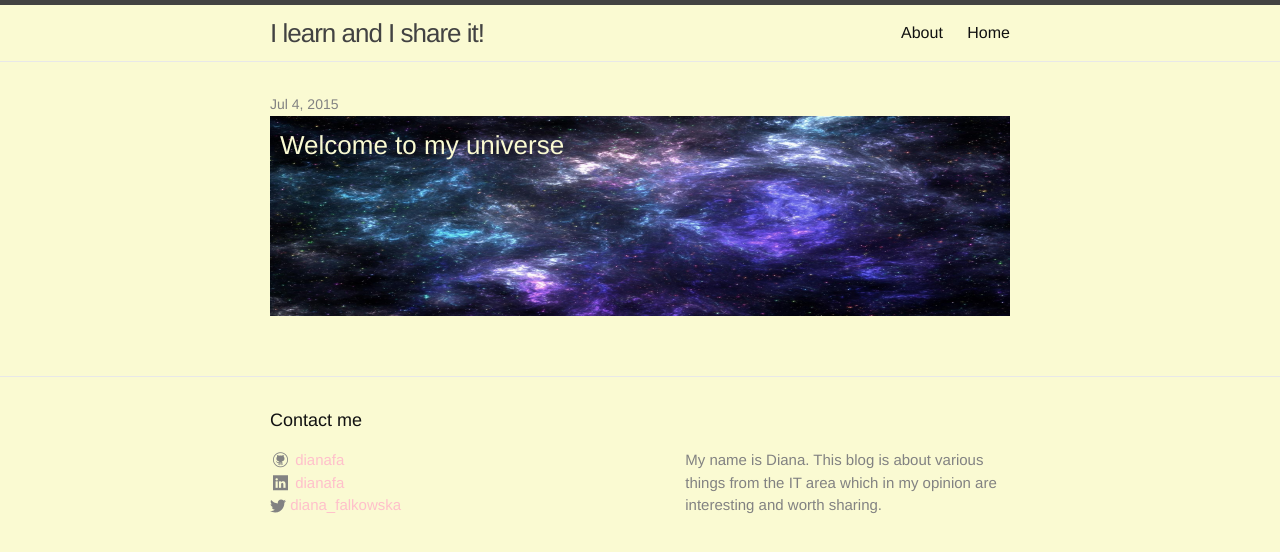
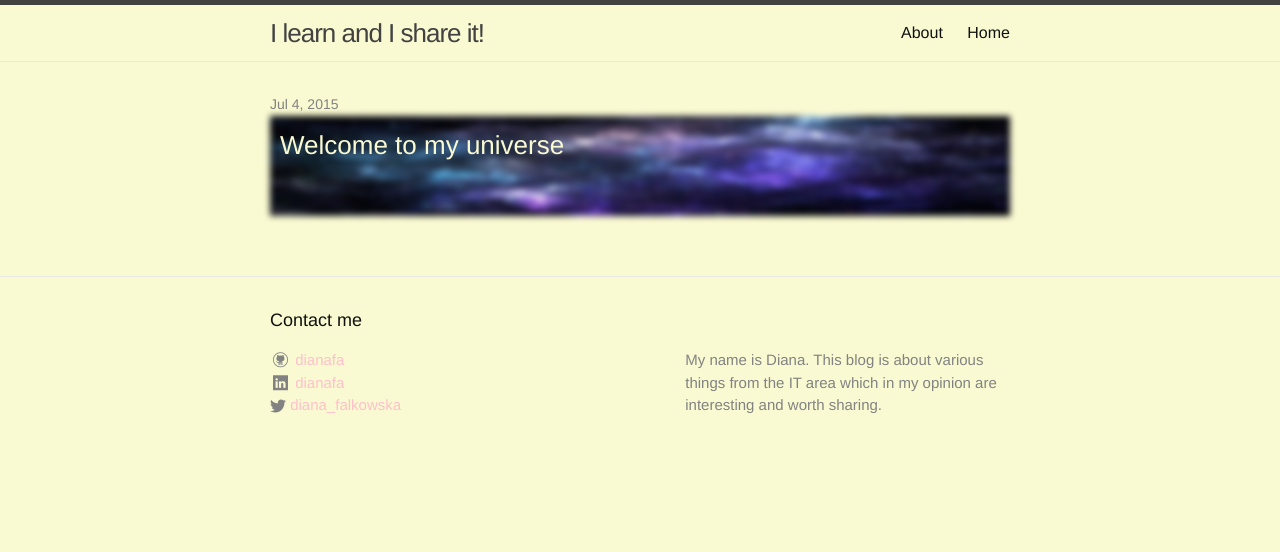
Before and after one commit to dianafa/dianafa.github.io, a Jekyll site: the page built from blog/index.html, in a window 1280 px wide. Shown: the top 552 px of the page. Built offline with Jekyll 4.4.1, drawn with Linux system fonts in a browser that asks for light colours.

Commit message:
add blur and hover effects

```diff
--- a/_sass/_layout.scss
+++ b/_sass/_layout.scss
@@ -249,3 +249,20 @@
         top: 10px;
     }
 }
+
+.post-image {
+    height: 100px;
+    width: 100%;
+    transition:height 0.3s;
+    -webkit-filter: blur(3px);
+    -webkit-transition: all 0.3s;
+    -moz-transition: all 0.3s;
+    -o-transition: all 0.3s;
+    -ms-transition: all 0.3s;
+    transition: all 0.3s;
+
+    &:hover {
+        height: 200px;
+        -webkit-filter: none;
+    }
+}
--- a/blog/index.html
+++ b/blog/index.html
@@ -9,11 +9,11 @@
         <span class="post-meta">{{ post.date | date: "%b %-d, %Y" }}</span>
         <div class="post-image-link">
           <a  href="{{ post.url | prepend: site.baseurl }}">
-          <img class="post-image" src="../images/galaxy.jpg" width=100% height=200 />
+            <img class="post-image" src="../images/galaxy.jpg"/>
+            <h2 class="post-link">
+             {{ post.title }}
+            </h2>
           </a>
-          <h2 class="post-link">
-           {{ post.title }}
-          </h2>
         </div>
       </li>
     {% endfor %}
```
